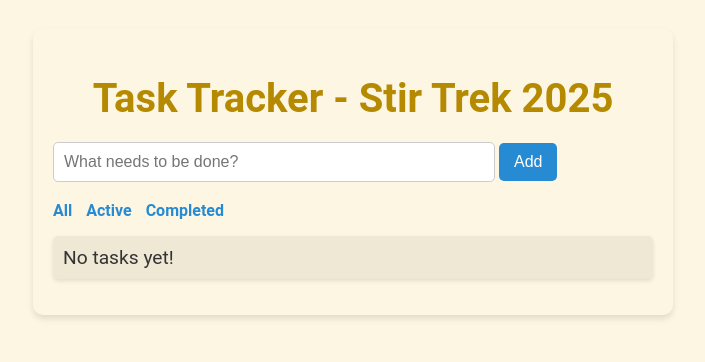
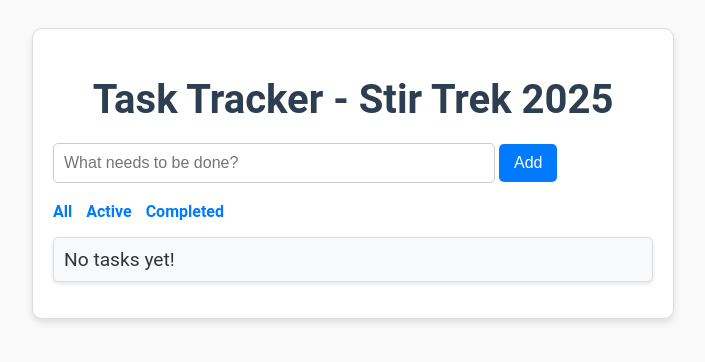
Before and after one commit to PagelsR/TaskTracker_Python, a Flask app: page / in a window 1280 px wide. Shown: the top 362 px of the page, without its empty margins (287-992 px from the left). Run offline with Flask 3, Linux system fonts and the light colour scheme.

Commit message:
Refactor CSS styles for improved readability and consistency

```diff
--- a/static/styles.css
+++ b/static/styles.css
@@ -1,22 +1,24 @@
 body {
     font-family: 'Roboto', sans-serif;
-    background-color: #fdf6e3;
+    background-color: #f9f9f9; /* Light gray for a clean, professional look */
     padding: 20px;
-    color: #333;
+    color: #333; /* Dark gray for text readability */
 }
 
 .container {
-    background: #fdf6e3;
+    background: #ffffff; /* White background for the container */
+    color: #333; /* Dark gray text for contrast */
     padding: 20px;
     max-width: 600px;
     margin: auto;
     border-radius: 10px;
     box-shadow: 0 4px 6px rgba(0, 0, 0, 0.1);
+    border: 1px solid #ddd; /* Subtle border for definition */
 }
 
 h1 {
     font-size: 2.5em;
-    color: #b58900;
+    color: #2c3e50; /* Dark blue-gray for a professional title */
     text-align: center;
     margin-bottom: 20px;
 }
@@ -24,15 +26,17 @@
 input[type="text"] {
     padding: 10px;
     width: 70%;
-    border: 1px solid #ccc;
+    border: 1px solid #ccc; /* Subtle border for input field */
     border-radius: 5px;
     font-size: 1em;
+    background-color: #ffffff; /* White background for input */
+    color: #333; /* Dark gray text */
 }
 
 button {
     padding: 10px 15px;
-    background-color: #268bd2;
-    color: white;
+    background-color: #007bff; /* Professional blue for buttons */
+    color: white; /* White text for contrast */
     border: none;
     border-radius: 5px;
     font-size: 1em;
@@ -40,18 +44,19 @@
 }
 
 button:hover {
-    background-color: #2aa198;
+    background-color: #0056b3; /* Darker blue for hover effect */
 }
 
 .filter-buttons a {
     margin-right: 10px;
     text-decoration: none;
-    color: #268bd2;
+    color: #007bff; /* Blue for filter links */
     font-weight: bold;
 }
 
 .filter-buttons a:hover {
     text-decoration: underline;
+    color: #0056b3; /* Darker blue for hover effect */
 }
 
 ul {
@@ -62,26 +67,28 @@
 li {
     margin-top: 10px;
     font-size: 1.2em;
-    background-color: #eee8d5;
+    background-color: #f8f9fa; /* Light gray for task items */
+    color: #333; /* Dark gray text */
     padding: 10px;
     border-radius: 5px;
     box-shadow: 0 2px 4px rgba(0, 0, 0, 0.1);
+    border: 1px solid #ddd; /* Subtle border for task items */
 }
 
 .done {
     text-decoration: line-through;
-    color: gray;
+    color: #6c757d; /* Muted gray for completed tasks */
 }
 
 .icon-check {
-    color: green;
+    color: #28a745; /* Green for check icon */
     font-weight: bold;
     text-decoration: none;
     margin-left: 10px;
 }
 
 .icon-delete {
-    color: red;
+    color: #dc3545; /* Red for delete icon */
     font-weight: bold;
     text-decoration: none;
     margin-left: 10px;
```
